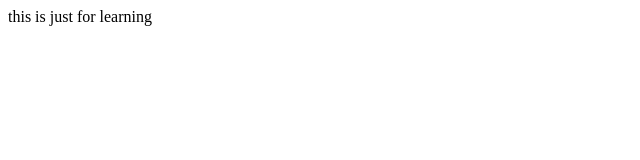
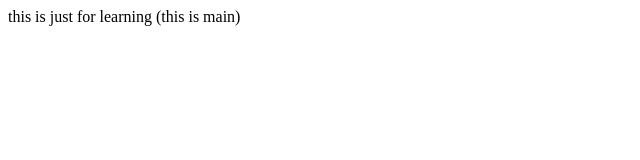
Before and after one commit to Shivani-Tekumudi/prac, a plain HTML site: page index.html in a window 1280 px wide. Shown: the whole page, without its empty margins (0-640 px from the left). Drawn offline with Linux system fonts and the light colour scheme.

Commit message:
change in index

```diff
--- a/index.html
+++ b/index.html
@@ -6,7 +6,7 @@
     <title>Document</title>
 </head>
 <body>
-    this is just for learning
+    this is just for learning (this is main)
 
 </body>
 </html>
```
